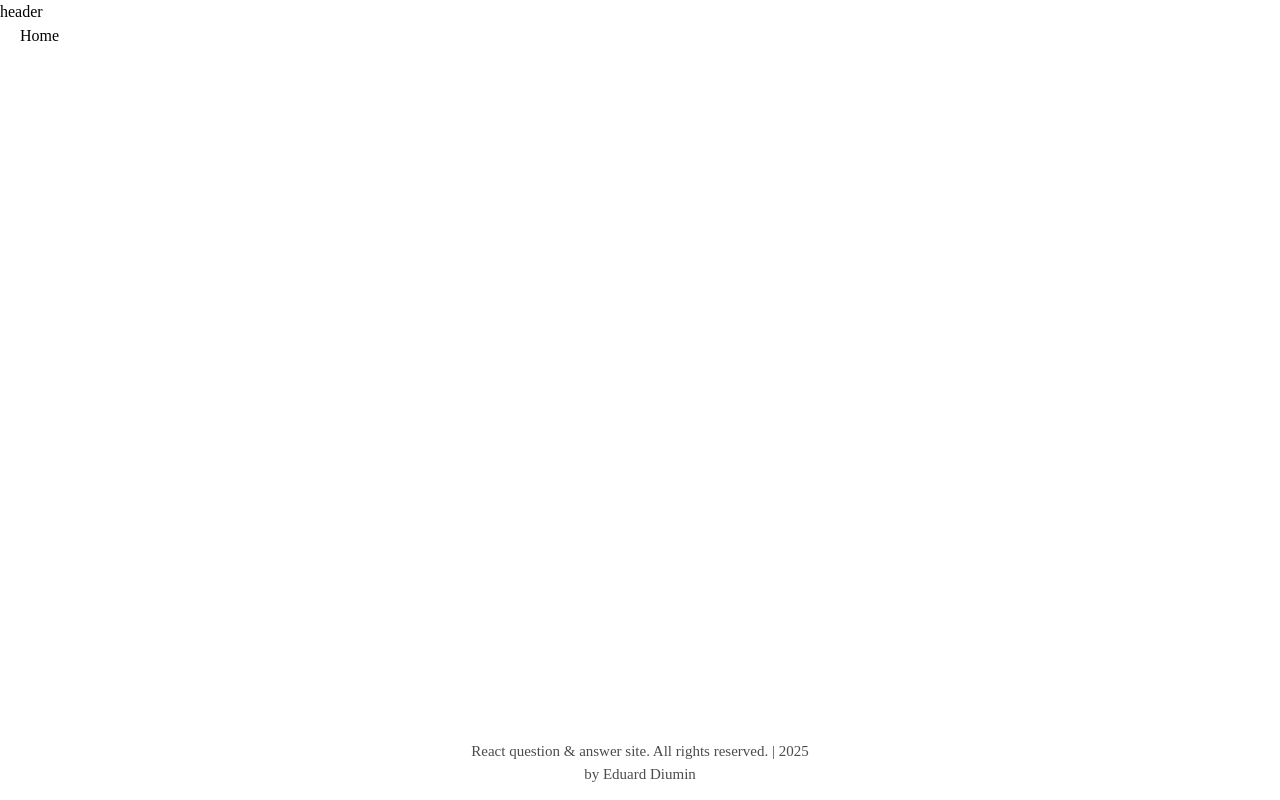
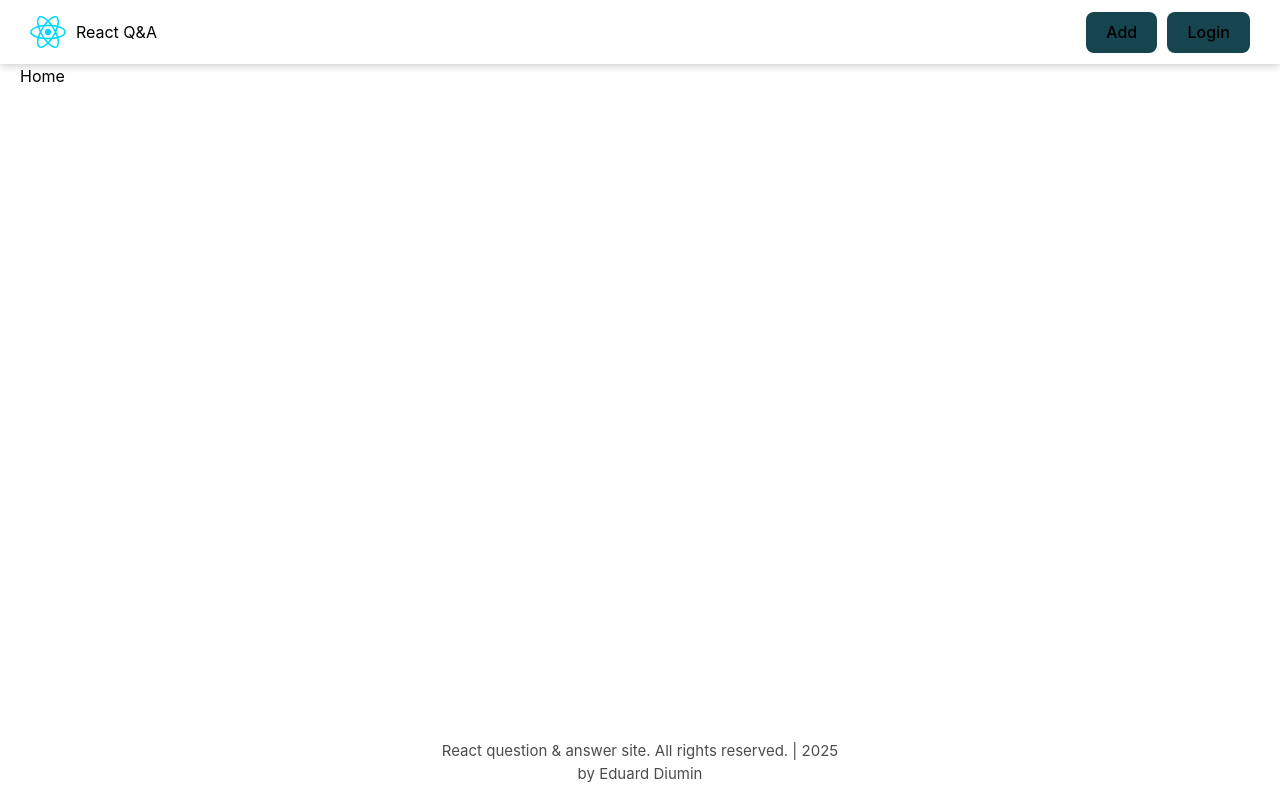
Before and after one commit to eduard-diumin/react-app-card, a React (Vite) app: page / in a window 1280 px wide. Built offline with nearby package versions, Linux system fonts and the light colour scheme.

Commit message:
header  and button impl

```diff
--- a/src/components/Button/Button.jsx
+++ b/src/components/Button/Button.jsx
@@ -1,12 +1,11 @@
 import cls from "./Button.module.css";
 
-const isPrimary = true;
-
-export const Button = ({ children, onClick }) => {
+export const Button = ({ children, onClick, isActive, isDisabled }) => {
   return (
     <button
-      className={`${cls.btn} ${isPrimary ? cls.primary : ""}`}
+      className={`${cls.btn} ${isActive ? cls.active : ""}`}
       onClick={onClick}
+      disabled={isDisabled}
     >
       {children}
     </button>
--- a/src/components/Button/Button.module.css
+++ b/src/components/Button/Button.module.css
@@ -1,8 +1,30 @@
 .btn {
-  color: lightsalmon;
-  background-color: #ccc;
+  border-radius: 8px;
+  border: 1px solid transparent;
+  padding: 0.6em 1.2em;
+  font-size: 1em;
+  font-weight: 500;
+  font-family: inherit;
+  cursor: pointer;
+  transition: border-color 0.25s ease-in-out;
+  background-color: var(--btn-bg-color);
 }
 
-.primary {
-  background-color: blue;
+.btn:hover {
+  border-color: #2f2f2f;
 }
+
+.btn:focus,
+.btn:focus-visible {
+  outline: 4px auto #2f2f2f;
+}
+
+.btn:disabled {
+  opacity: 0.5;
+  pointer-events: none;
+}
+
+.active {
+  color: #000;
+  background-color: #ce7e1d;
+}
--- /dev/null
+++ b/src/components/Button/index.jsx
@@ -0,0 +1 @@
+export { Button } from "./Button";
--- /dev/null
+++ b/src/components/Header/Header.jsx
@@ -0,0 +1,18 @@
+import { Button } from "../Button";
+import cls from "./Header.module.css";
+import reactLogo from "../../assets/react.svg";
+
+export const Header = () => {
+  return (
+    <header className={cls.header}>
+      <p>
+        <img src={reactLogo} alt="react logo" />
+        <span>React Q&A</span>
+      </p>
+      <div className={cls.headerBtns}>
+        <Button>Add</Button>
+        <Button>Login</Button>
+      </div>
+    </header>
+  );
+};
--- /dev/null
+++ b/src/components/Header/Header.module.css
@@ -0,0 +1,27 @@
+.header {
+  width: 100%;
+  height: 70px;
+  background-color: var(--main-bg-color);
+  padding: 0 30px;
+  display: flex;
+  justify-content: space-between;
+  align-items: center;
+  box-shadow: 0 2px 8px 0 rgba(0, 0, 0, 0.2);
+
+  p {
+    text-transform: capitalize;
+    display: flex;
+    justify-content: center;
+    align-items: center;
+    gap: 10px;
+    cursor: pointer;
+    user-select: none;
+  }
+}
+
+.headerBtns {
+  display: flex;
+  justify-content: center;
+  align-items: center;
+  gap: 10px;
+}
--- /dev/null
+++ b/src/components/Header/index.jsx
@@ -0,0 +1 @@
+export { Header } from "./Header";
--- a/src/components/MainLayout/MainLayout.jsx
+++ b/src/components/MainLayout/MainLayout.jsx
@@ -1,12 +1,13 @@
 import { Outlet } from "react-router-dom";
 import cls from "./MainLayout.module.css";
+import { Header } from "../Header";
 
 export const MainLayout = () => {
   const currentYear = new Date().getFullYear();
 
   return (
     <div className={cls.mainLayout}>
-      <header>header</header>
+      <Header />
       <div className={cls.mainWrapper}>
         <main className={cls.main}>
           <Outlet />
--- a/src/index.css
+++ b/src/index.css
@@ -1,11 +1,16 @@
 :root {
   --main-bg-color: #232772ff;
   --text-color: #fff;
+  --btn-bg-color: #383b3f;
+  --btn-text-color: #fff;
+
+  font-family: Inter, -apple-system, BlinkMacSystemFont, "Segoe UI", Roboto,
+    "Helvetica Neue", Arial, sans-serif, "Apple Color Emoji", "Segoe UI Emoji",
+    "Segoe UI Symbol";
   line-height: 1.5;
   font-weight: 400;
 
   color-scheme: light dark;
-  color: rgba(255, 255, 255, 0.87);
   background-color: #242424;
 
   font-synthesis: none;
@@ -34,6 +39,9 @@
   :root {
     --main-bg-color: #fff;
     --text-color: #000;
+
+    --btn-bg-color: #16444f;
+    --btn-text-color: #57c4dc;
   }
 }
 
@@ -41,5 +49,8 @@
   :root {
     --main-bg-color: #23272f;
     --text-color: #fff;
+
+    --btn-bg-color: #383b3f;
+    --btn-text-color: #fff;
   }
 }
```
